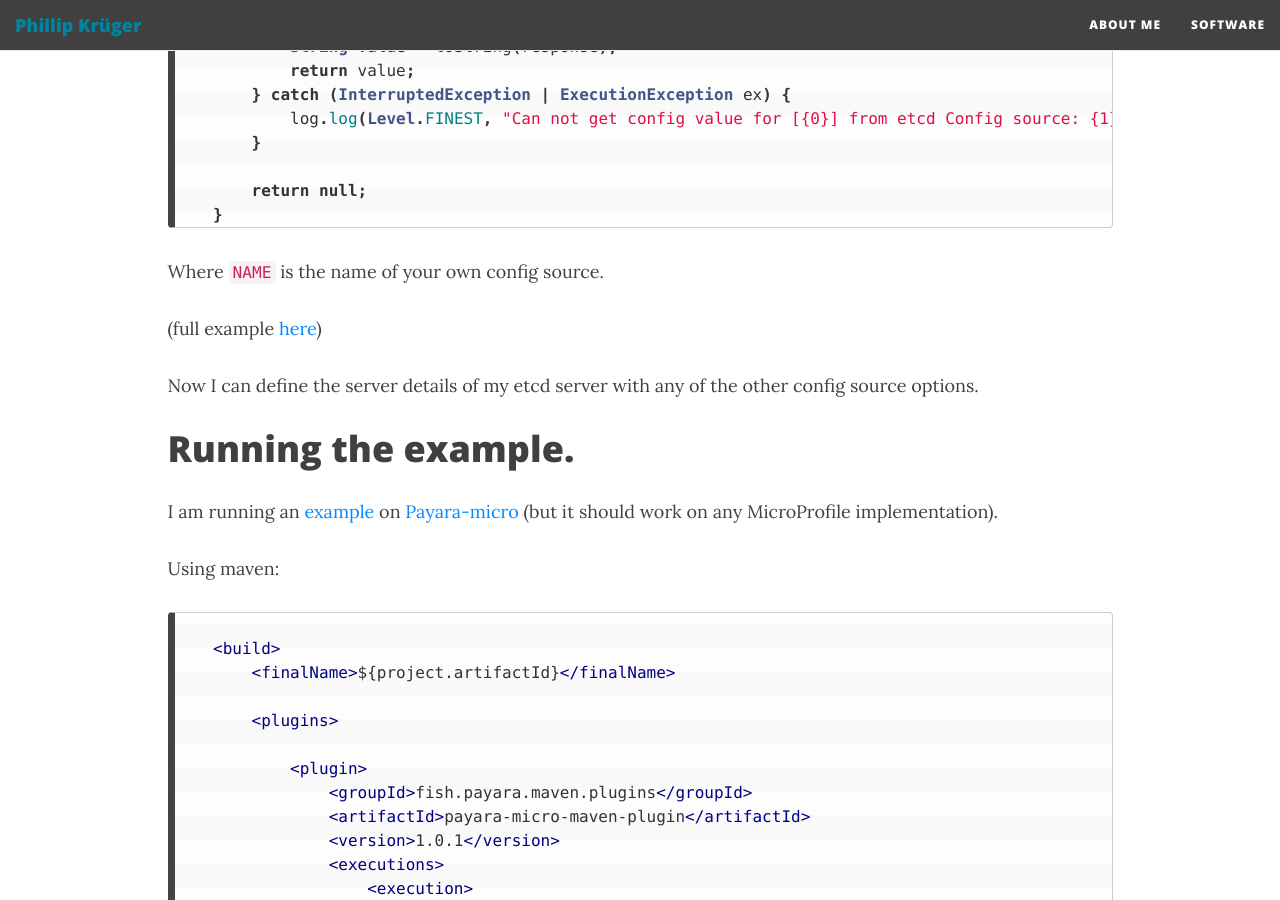
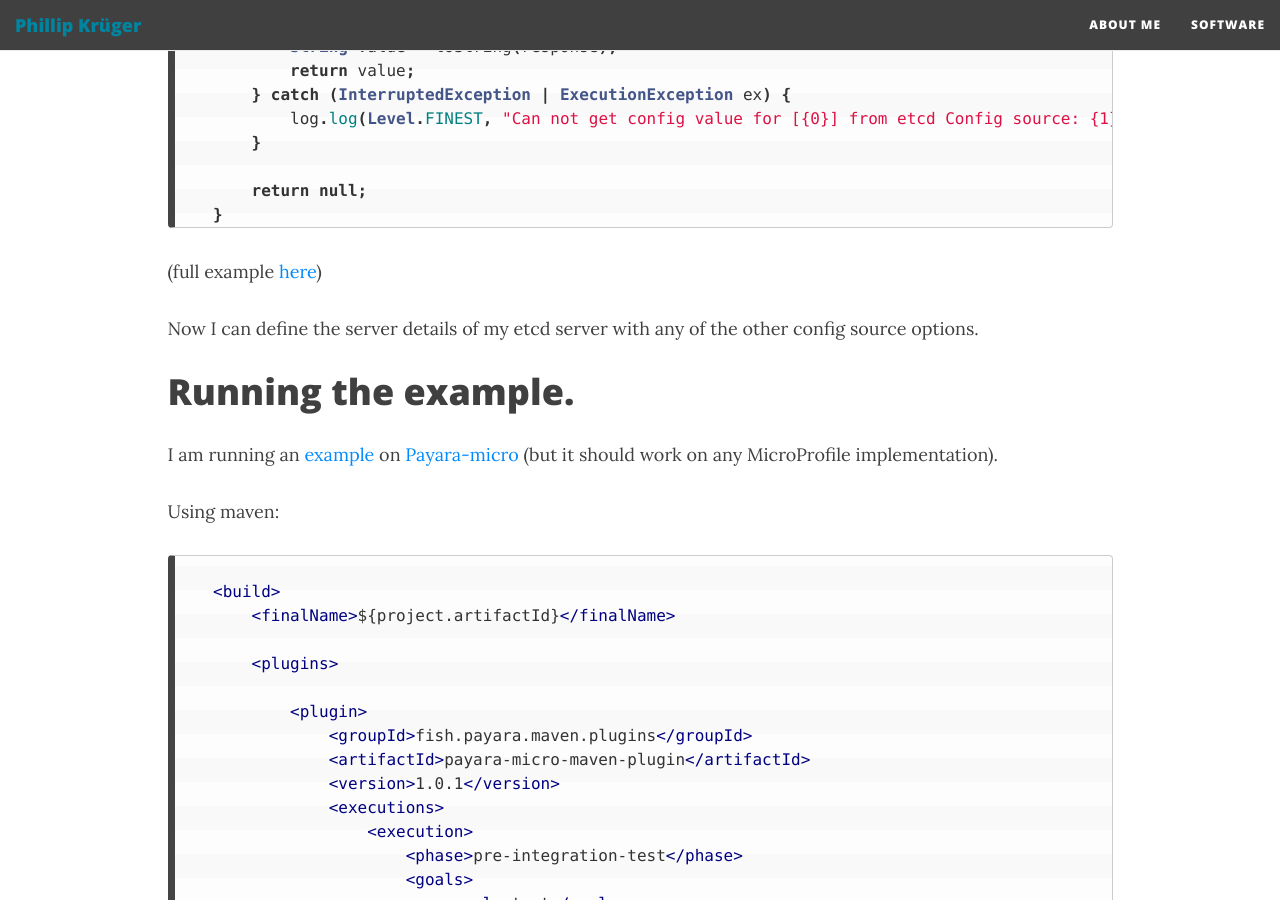
Before and after one commit to phillip-kruger/phillip-kruger.github.io, a Jekyll site: the page built from _posts/2018-08-08-microprofile_config.md, in a window 1280 px wide and 900 px high, scrolled down 3303 px. Built offline with Jekyll 4.4.1, drawn with Linux system fonts in a browser that asks for light colours; nearby versions of some CDN libraries; comment, search, counter and statistics services are not loaded.

````diff
--- a/_posts/2018-08-08-microprofile_config.md
+++ b/_posts/2018-08-08-microprofile_config.md
@@ -117,8 +117,6 @@
     }
 ```
 
-Where ```NAME``` is the name of your own config source.
-
 (full example [here](https://github.com/phillip-kruger/microprofile-extentions/blob/master/config-ext/src/main/java/com/github/phillipkruger/microprofileextentions/config/EtcdConfigSource.java))
 
 Now I can define the server details of my etcd server with any of the other config source options.
````
